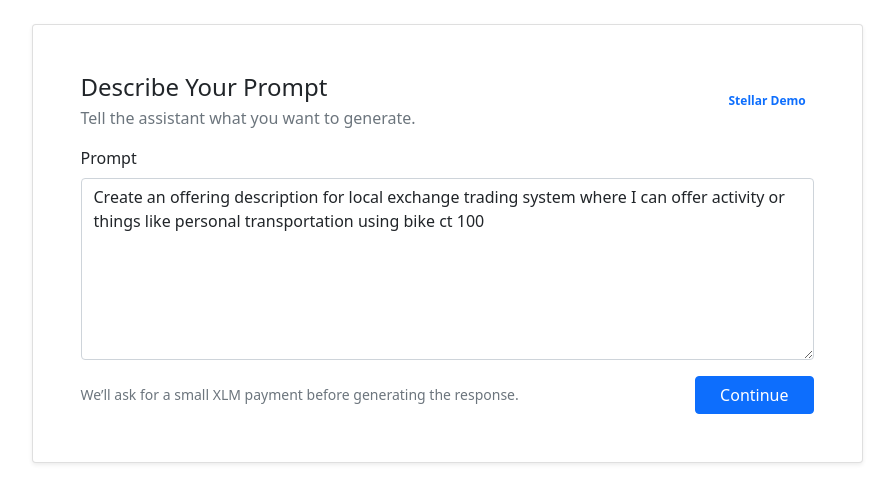
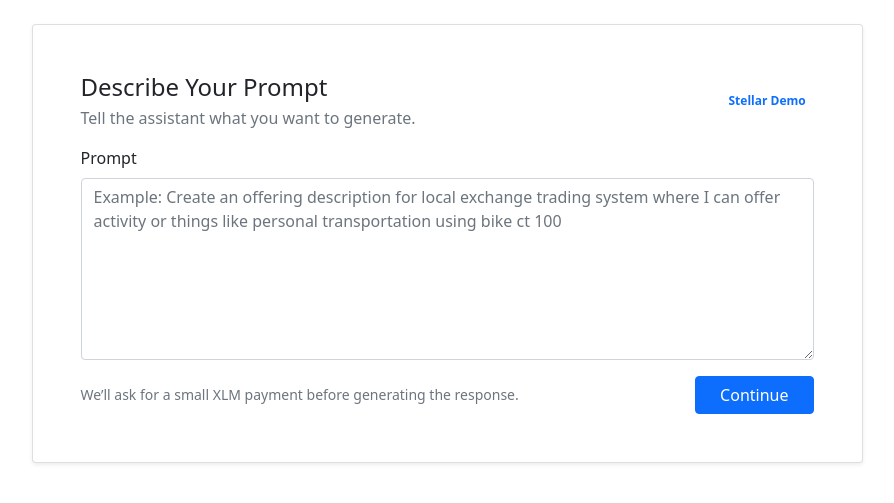
Before and after one commit to suhailvs/stellar_hackaton2, a Django app: page / in a window 1280 px wide. Shown: the part 69-572 px from the top of the page, without its empty margins (193-1087 px from the left). Run offline with Django 5.2, Linux system fonts and the light colour scheme; parts of the project's set-up code (start-up, migrations or seed data) failed here and were passed over; some libraries are stand-ins or nearby versions.

Commit message:
updated prompt

```diff
--- a/myapp/templates/prompt.html
+++ b/myapp/templates/prompt.html
@@ -13,7 +13,7 @@
     <form method="post" novalidate>{% csrf_token %}
       <div class="mb-3">
         <label for="id_prompt" class="form-label">Prompt</label>
-        <textarea id="id_prompt" name="prompt" rows="7" class="form-control" placeholder="Example: Create an offering description for local exchange trading system where I can offer activity or things like personal transportation using bike ct 100">Create an offering description for local exchange trading system where I can offer activity or things like personal transportation using bike ct 100</textarea>
+        <textarea id="id_prompt" name="prompt" rows="7" class="form-control" placeholder="Example: Create an offering description for local exchange trading system where I can offer activity or things like personal transportation using bike ct 100"></textarea>
 
       </div>
 
```
